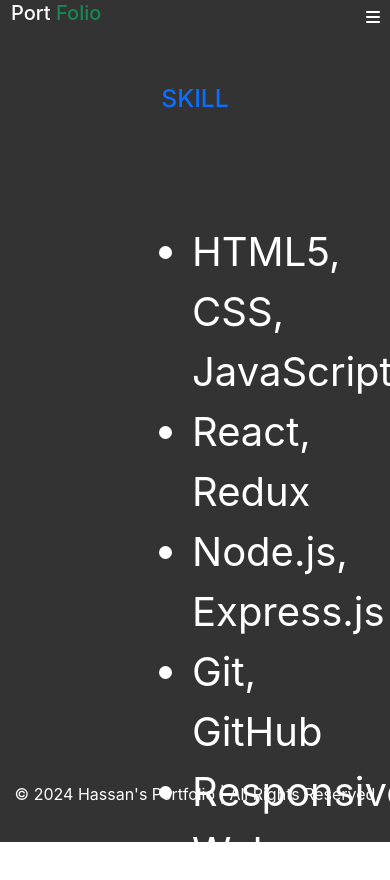
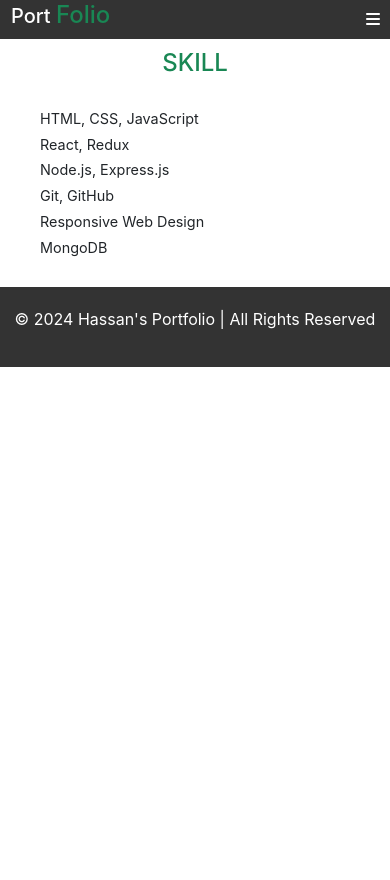
Before and after one commit to MohdHassan0912/Portfolio, a React (Create React App) app: page /skill in a window 390 px wide. Shown: the top 880 px of the page. After the commit the page ends 844 px from the top, so only its background shows below. Built offline with nearby package versions, Linux system fonts and the light colour scheme.

Commit message:
major changes

```diff
--- a/src/about.js
+++ b/src/about.js
@@ -3,10 +3,33 @@ import Common from "./common";
 const About = () => {
   return (
     <>
-      <Common/>
-      <div className=" d1">
+      <Common />
+      {/* <div className=" d1">
         <h2 className="text-success">About Me</h2>
       </div>
+      <div className="d2">
+        <div className="txt">
+          <p className="p1">
+            Hi, I'm Hassan, a passionate web developer with a love for creating
+            visually appealing and functional websites. I specialize in
+            front-end development using modern technologies such as React, HTML,
+            CSS, and JavaScript. I enjoy solving problems and turning ideas into
+            real, interactive web applications.
+          </p>
+
+          <p className="p1">
+            My goal is to continually improve and learn new skills, keeping up
+            with the latest trends in web development. I believe in clean,
+            efficient code and strive to deliver high-quality, user-friendly web
+            experiences.
+          </p>
+        </div>
+      </div> */}
+
+      <div className="d1">
+  <h2 className="text-success">About Me</h2>
+</div>
+
 <div className="d2">
   <div className="txt">
     <p className="p1">
@@ -18,6 +41,8 @@ const About = () => {
     </p>
   </div>
 </div>
+
+
       <footer>
         <div className="container">
           <p>&copy; 2024 Hassan's Portfolio | All Rights Reserved</p>
--- a/src/common.js
+++ b/src/common.js
@@ -62,14 +62,22 @@ const Common = () => {
           &times;
         </div>
         <ul>
+        <Link className="link" to="/">
+            <li>Home</li>
+          </Link>
           <Link className="link" to="/about">
             <li>About</li>
           </Link>
+          <Link className="link" to="/Skill">
+            <li>Skill</li>
+          </Link>
+          <Link className="link" to="/Contact">
+            <li>Contact</li>
+          </Link>
+          {/* <Link className="link" to="/about">
+            <li>About</li>
+          </Link> */}
 
-          <li>About</li>
-          <li>About</li>
-          <li>About</li>
-          <li>About</li>
         </ul>
       </div>
     </>
--- a/src/project.css
+++ b/src/project.css
@@ -398,7 +398,9 @@ footer p {
     display: inline-block;
     padding: 20px;
 }
-
+.c4 a{
+    color: white;
+}
 
 @media screen and (max-width:600px)  {
     .r2{
@@ -428,14 +430,12 @@ footer p {
 
 
 /* about .css */
-.d1{
+/* .d1{
     background-color: #333;
     color: white;
-    /* padding-left: 1000px; */
     text-align: center;
     padding: 50px;
 
-    /* height: 70vh; */
 
 }
 .d2{
@@ -451,7 +451,6 @@ footer p {
     justify-content: center;
     align-items: center;
     text-justify: auto;
-    /* text-align: center; */
 }
  .p1{
     text-align: justify;
@@ -459,11 +458,68 @@ footer p {
 .txt{
     background-color: yellow;
     width: 1200px;
-}
-@media screen and (max-width:600px) {
+} */
 
-}
-.n1{
+/* Basic styling */
+.d1 {
+    padding: 20px;
+  }
+
+  .d2 {
+    padding: 20px;
+  }
+
+  .txt {
+    max-width: 900px;
+    margin: 0 auto;
+  }
+
+  .p1 {
+    font-size: 1.2rem;
+    line-height: 1.6;
+  }
+
+  /* Header Styling */
+  .text-success {
+    color: #28a745;
+    font-size: 2rem;
+    text-align: center;
+  }
+
+  /* Media Queries for responsiveness */
+  @media (max-width: 1200px) {
+    .p1 {
+      font-size: 1.1rem;
+    }
+  }
+
+  @media (max-width: 768px) {
+    .text-success {
+      font-size: 1.8rem;
+    }
+
+    .p1 {
+      font-size: 1rem;
+      padding: 0 10px; /* add some padding for smaller screens */
+    }
+  }
+
+  @media (max-width: 480px) {
+    .text-success {
+      font-size: 1.5rem;
+    }
+
+    .p1 {
+      font-size: 0.9rem;
+    }
+
+    .d1, .d2 {
+      padding: 10px;
+    }
+  }
+
+
+/* .n1{
     background-color: #333;
     color: white;
     padding-top: 50px;
@@ -471,7 +527,89 @@ footer p {
     font-size: 40px;
     height: 70vh;
 
-}
+} */
+
+/* Basic styling */
+.d1 {
+    padding: 20px;
+  }
+
+  .n1 {
+    padding: 20px;
+  }
+
+  .text-primary {
+    color: #007bff;
+    font-size: 2rem;
+    text-align: center;
+    margin-bottom: 20px;
+  }
+
+  ul {
+    list-style-type: none;
+    padding: 0;
+  }
+
+  li {
+    font-size: 1.2rem;
+    line-height: 1.8;
+    padding-left: 20px;
+    position: relative;
+  }
+
+  li::before {
+    /* content: "✔";  */
+    position: absolute;
+    left: 0;
+    /* color: #007bff; */
+    font-size: 1.4rem;
+    top: 0;
+    padding-right: 10px;
+  }
+
+  /* Media Queries for responsiveness */
+  @media (max-width: 1200px) {
+    .text-primary {
+      font-size: 1.8rem;
+    }
+
+    li {
+      font-size: 1.1rem;
+    }
+  }
+
+  @media (max-width: 768px) {
+    .text-primary {
+      font-size: 1.6rem;
+    }
+
+    li {
+      font-size: 1rem;
+    }
+
+    .n1 {
+      padding: 10px;
+    }
+  }
+
+  @media (max-width: 480px) {
+    .text-primary {
+      font-size: 1.4rem;
+    }
+
+    li {
+      font-size: 0.9rem;
+    }
+
+    .d1, .n1 {
+      padding: 10px;
+    }
+
+    ul {
+      padding-left: 10px; /* Adjust the padding for smaller screens */
+    }
+  }
+
 
 /* General Reset */
 
--- a/src/project.js
+++ b/src/project.js
@@ -2,11 +2,10 @@ import Common from "./common";
 import "./project.css";
 import { Link } from "react-router-dom";
 
-
 const Project = () => {
   return (
     <>
-      <Common/>
+      <Common />
       <div className="r2">
         <div className="c3">
           <div className="img-div">
@@ -22,19 +21,20 @@ const Project = () => {
             <p className="h5">I am a Web Developer</p>
             <br />
             <a href="https://wa.me/+917991948390">
-          <i className="fa-brands  fa-whatsapp ">
-
-          </i>
+              <i className="fa-brands  fa-whatsapp "></i>
             </a>
             <a href="https://www.instagram.com/__h_a_s_s_a_n_7">
-          <i className="fa-brands  fa-instagram ">
-
-          </i>
+              <i className="fa-brands  fa-instagram "></i>
             </a>
-
+            <a href="https://www.facebook.com/Mohd Hassan">
               <i className="fa-brands  fa-facebook "></i>
+            </a>
+            <a href="https://www.linkedin.com/in/Mohd Hassan">
             <i className="fa-brands  fa-linkedin "></i>
+            </a>
+            <a href="https://twitter.com/@MohdHas29732233">
             <i className="fa-brands  fa-twitter "></i>
+            </a>
             <br />
             <br />
             <br />
--- a/src/skill.js
+++ b/src/skill.js
@@ -4,7 +4,7 @@ const Skill = () => {
   return (
     <>
       <Common />
-      <div className="d1">
+      {/* <div className="d1">
         <h2 className="text-primary">SKILL</h2>
       </div>
       <div className="n1">
@@ -16,7 +16,24 @@ const Skill = () => {
           <li>Responsive Web Design</li>
           <li>Mongos DB</li>
         </ul>
-      </div>
+      </div> */}
+
+      <div className="d1">
+  <h2 className="text-success">SKILL</h2>
+</div>
+
+<div className="n1">
+  <ul>
+    <li>HTML, CSS, JavaScript</li>
+    <li>React, Redux</li>
+    <li>Node.js, Express.js</li>
+    <li>Git, GitHub</li>
+    <li>Responsive Web Design</li>
+    <li>MongoDB</li>
+  </ul>
+</div>
+
+
       <footer>
         <div className="container">
           <p>&copy; 2024 Hassan's Portfolio | All Rights Reserved</p>
```
Lines whose indentation alone changed are shown as unchanged.
